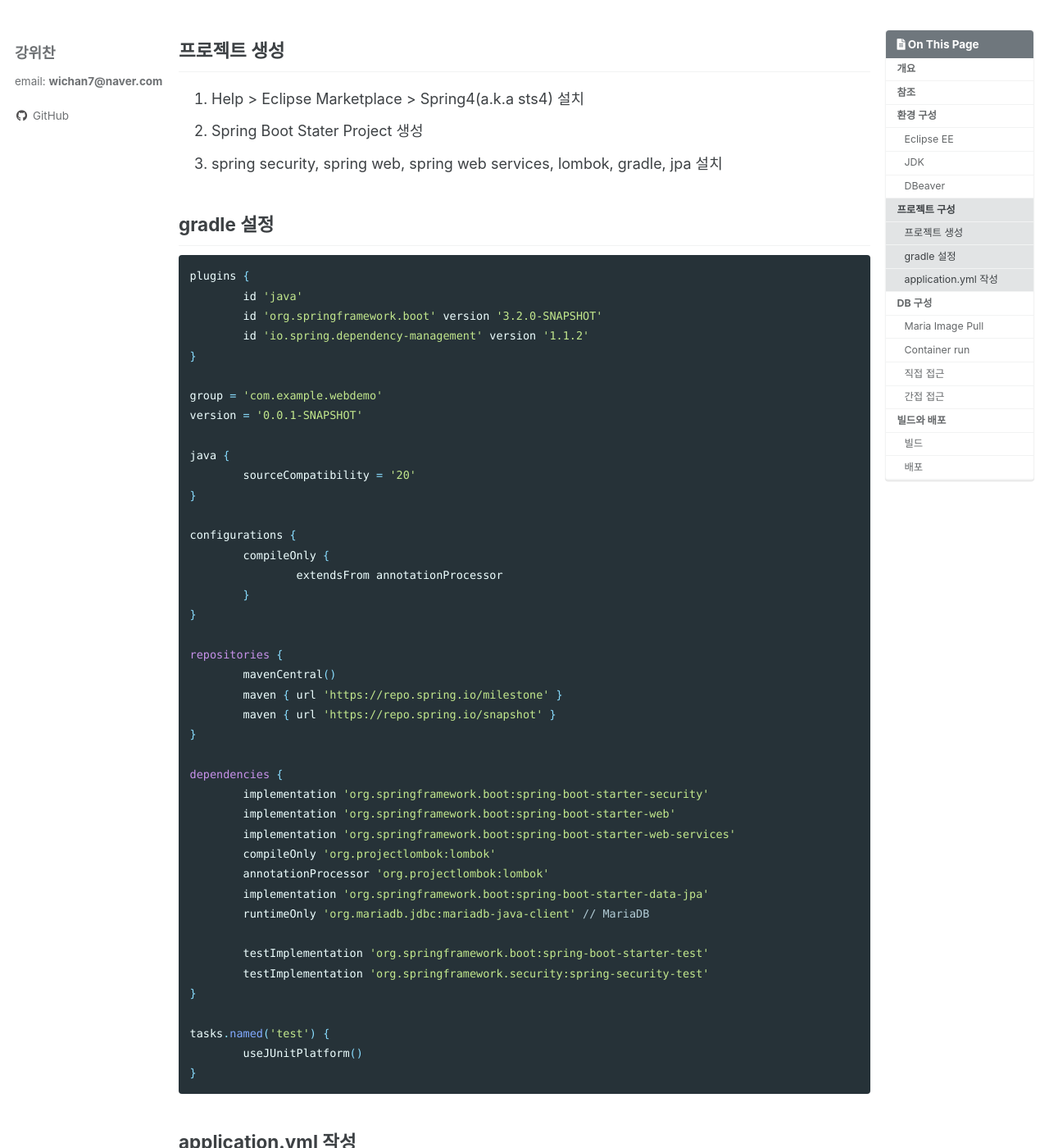
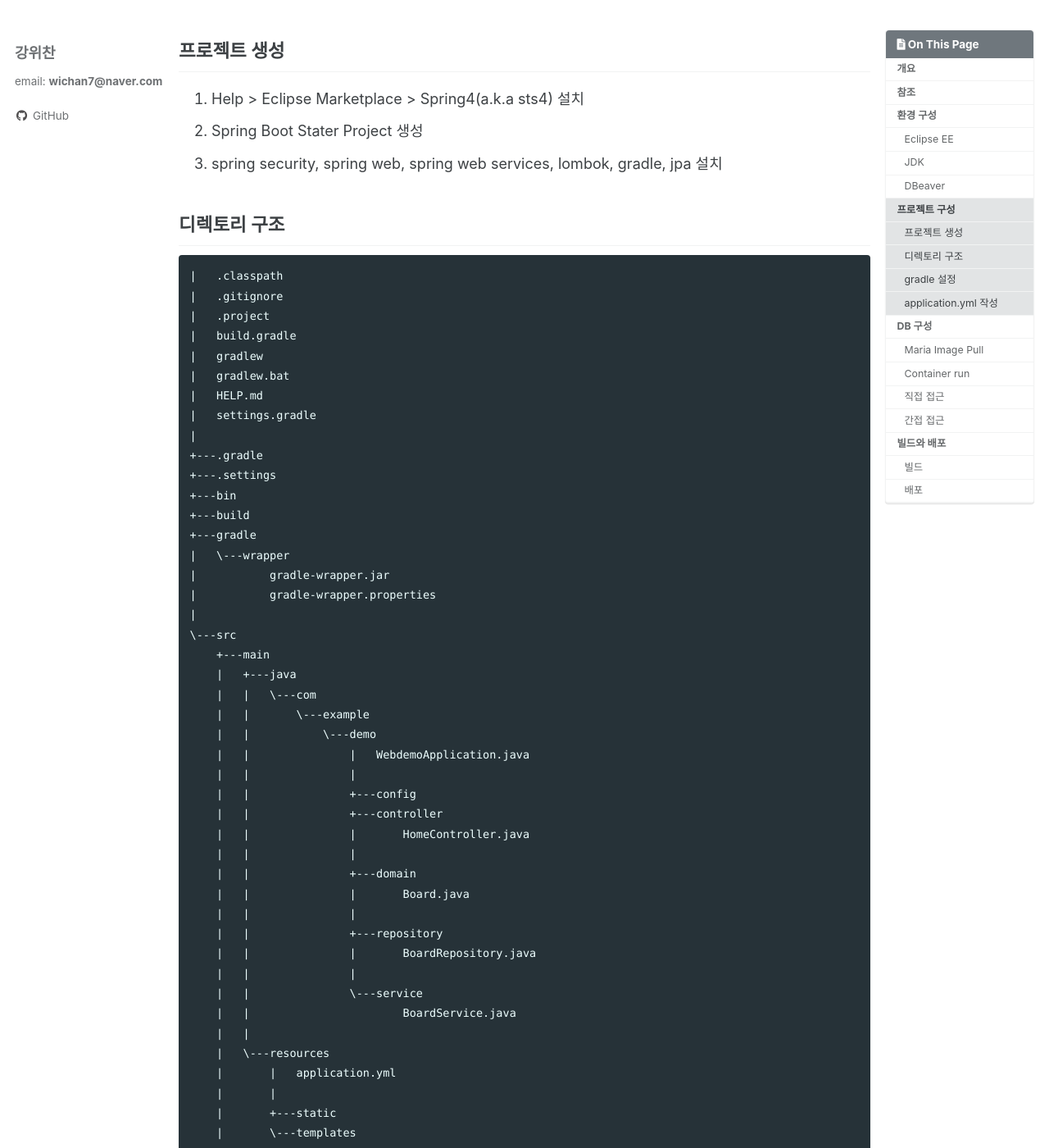
Before and after one commit to wichan7/wichan7.github.io, a Jekyll site: the page built from _posts/2023-08-07-diary-spring-1.md, in a window 1280 px wide and 1400 px high, scrolled down 857 px. Shown: the whole window at 82% size. Built offline with Jekyll 4.4.1, drawn with Linux system fonts in a browser that asks for light colours; cached includes are drawn as plain includes; comment, search, counter and statistics services are not loaded; some of the changed text lies outside the part shown.

Commit message:
Add: directory tree

````diff
--- a/_posts/2023-08-07-diary-spring-1.md
+++ b/_posts/2023-08-07-diary-spring-1.md
@@ -31,6 +31,60 @@ Spring Boot와 관련해 알아보고 작업한 내용을 기록용으로 작성
 1. Help > Eclipse Marketplace > Spring4(a.k.a sts4) 설치
 2. Spring Boot Stater Project 생성
 3. spring security, spring web, spring web services, lombok, gradle, jpa 설치
+
+## 디렉토리 구조
+```
+|   .classpath
+|   .gitignore
+|   .project
+|   build.gradle
+|   gradlew
+|   gradlew.bat
+|   HELP.md
+|   settings.gradle
+|
++---.gradle
++---.settings
++---bin
++---build
++---gradle
+|   \---wrapper
+|           gradle-wrapper.jar
+|           gradle-wrapper.properties
+|
+\---src
+    +---main
+    |   +---java
+    |   |   \---com
+    |   |       \---example
+    |   |           \---demo
+    |   |               |   WebdemoApplication.java
+    |   |               |
+    |   |               +---config
+    |   |               +---controller
+    |   |               |       HomeController.java
+    |   |               |
+    |   |               +---domain
+    |   |               |       Board.java
+    |   |               |
+    |   |               +---repository
+    |   |               |       BoardRepository.java
+    |   |               |
+    |   |               \---service
+    |   |                       BoardService.java
+    |   |
+    |   \---resources
+    |       |   application.yml
+    |       |
+    |       +---static
+    |       \---templates
+    \---test
+        \---java
+            \---com
+                \---example
+                    \---demo
+                            WebdemoApplicationTests.java
+```
 
 ## gradle 설정
 ``` gradle
````
